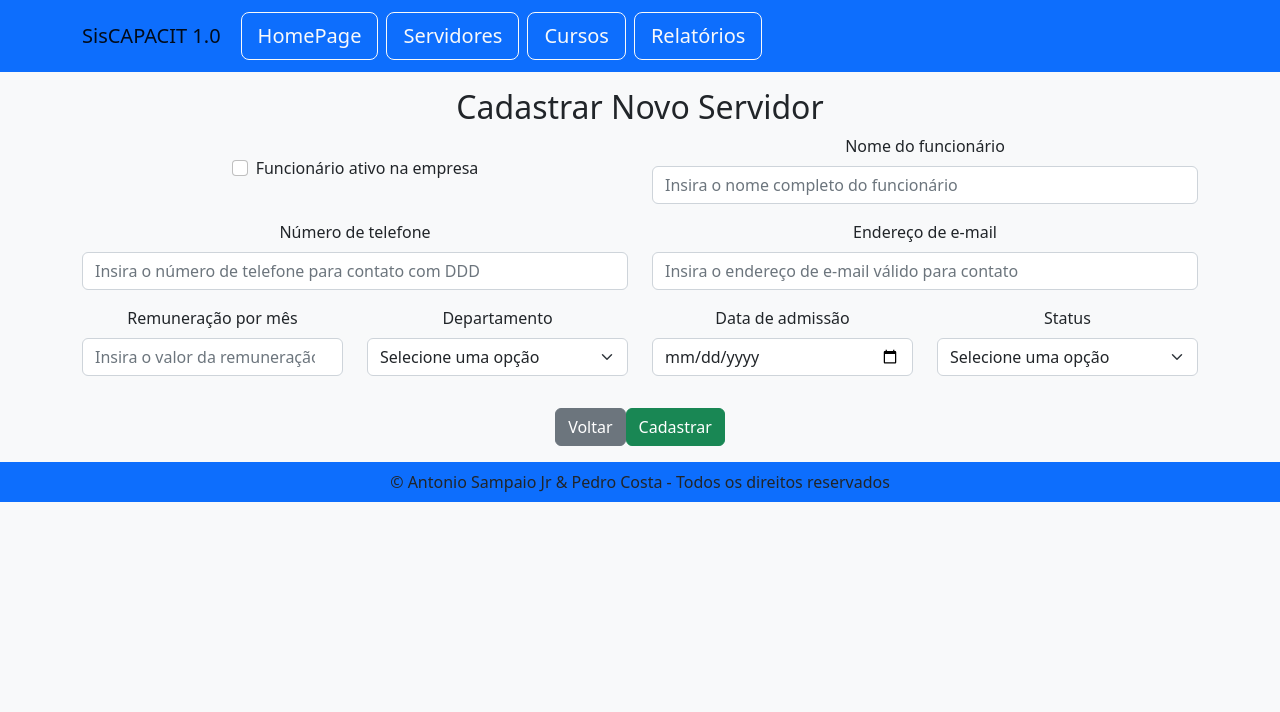
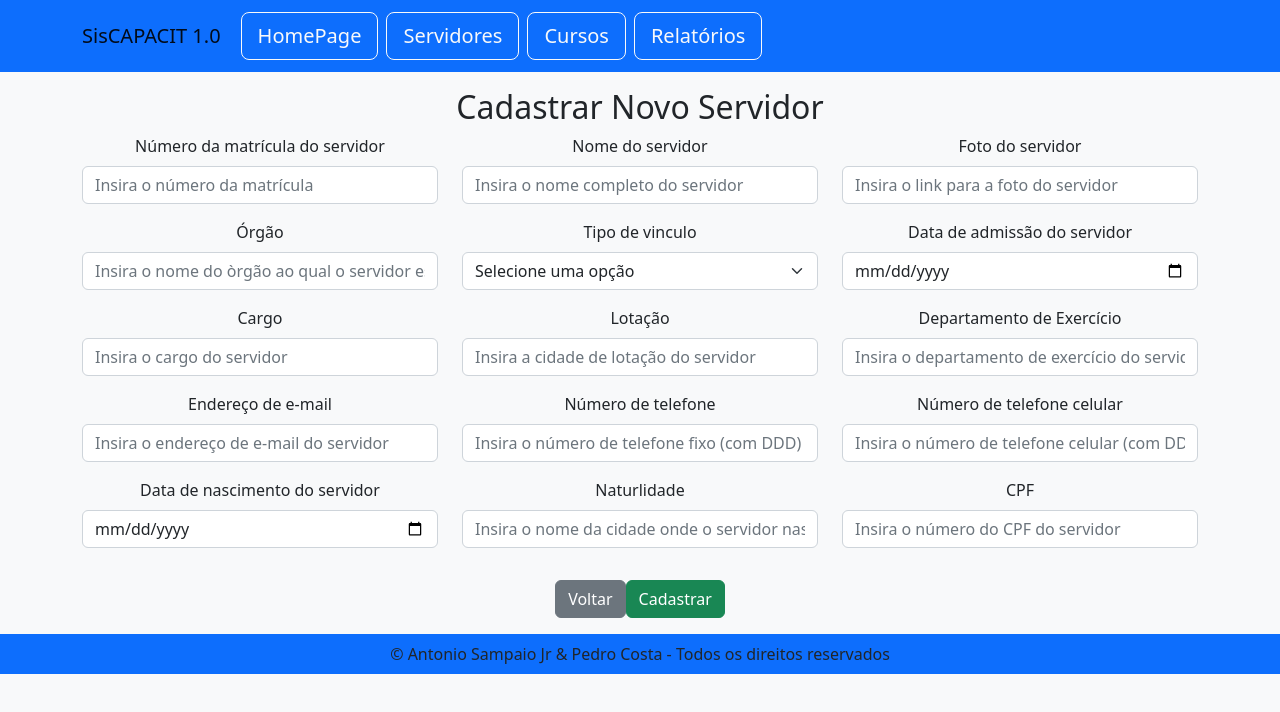
Before and after one commit to antonio-sampaio-jr/siscapacit, a React (Create React App) app: page /cadastrarServidor in a window 1280 px wide. Shown: the top 712 px of the page. Built offline with nearby package versions, Linux system fonts and the light colour scheme.

Commit message:
Pedro 21/11/2022 15:25

```diff
--- a/src/App.js
+++ b/src/App.js
@@ -1,14 +1,14 @@
-import 'bootstrap/dist/css/bootstrap.min.css';
-import './App.css';
-import { Route, Routes } from 'react-router-dom';
-import HomePage from './pages/HomePage'
-import NavigationBar from './components/NavigationBar/NavigationBar';
-import { useState } from 'react';
-import Footer from './components/Footer/Footer';
-import ErrorPage from './pages/ErrorPage';
-import GovEmployeeList from './components/GovEmployee/GovEmployeeList/GovEmployeeList';
-import GovEmployeeDetails from './components/GovEmployee/GovEmployeeDetails/GovEmployeeDetails';
-import AddGovEmployee from './components/GovEmployee/AddGovEmployee/AddGovEmployee';
+import "bootstrap/dist/css/bootstrap.min.css";
+import "./App.css";
+import { Route, Routes } from "react-router-dom";
+import HomePage from "./pages/HomePage";
+import NavigationBar from "./components/NavigationBar/NavigationBar";
+import { useState } from "react";
+import Footer from "./components/Footer/Footer";
+import ErrorPage from "./pages/ErrorPage";
+import GovEmployeeList from "./components/GovEmployee/GovEmployeeList/GovEmployeeList";
+import GovEmployeeDetails from "./components/GovEmployee/GovEmployeeDetails/GovEmployeeDetails";
+import AddGovEmployee from "./components/GovEmployee/AddGovEmployee/AddGovEmployee";
 
 function App() {
   const apiURL = "https://ironrest.cyclic.app/servidorespublicos";
@@ -21,19 +21,36 @@ function App() {
     vinculo: "",
     cargo: "",
     lotacao: "",
+    exercicio: "",
     email: "",
-    telefone:""
-  })
+    telefone: "",
+    celular: "",
+    dataAdmissao: "",
+    cpf: "",
+    dataNascimento: "",
+    Naturalidde: "",
+  });
 
   return (
-    <div className="App bg-light" style={{ height:'100vh'}}>
+    <div className="App bg-light" style={{ height: "100vh" }}>
       <NavigationBar />
       <Routes>
-        <Route path="/" element={ <HomePage /> } />
-        <Route path="/listarServidores" element={ <GovEmployeeList apiURL={ apiURL } /> } />
-        <Route path="/listarServidor/:id" element={ <GovEmployeeDetails apiURL={ apiURL } /> } />
-        <Route path="/cadastrarServidor" element={ <AddGovEmployee apiURL={ apiURL } form={ form } setForm={ setForm } /> } />
-        <Route path="*" element={ <ErrorPage /> } />
+        <Route path="/" element={<HomePage />} />
+        <Route
+          path="/listarServidores"
+          element={<GovEmployeeList apiURL={apiURL} />}
+        />
+        <Route
+          path="/listarServidor/:id"
+          element={<GovEmployeeDetails apiURL={apiURL} />}
+        />
+        <Route
+          path="/cadastrarServidor"
+          element={
+            <AddGovEmployee apiURL={apiURL} form={form} setForm={setForm} />
+          }
+        />
+        <Route path="*" element={<ErrorPage />} />
       </Routes>
       <Footer />
     </div>
--- a/src/components/GovEmployee/AddGovEmployee/AddGovEmployee.js
+++ b/src/components/GovEmployee/AddGovEmployee/AddGovEmployee.js
@@ -1,59 +1,66 @@
-import axios from "axios"
-import { Button, Col, Container, Form, Row } from "react-bootstrap"
-import { useNavigate } from "react-router-dom"
+import axios from "axios";
+import { Button, Col, Container, Form, Row } from "react-bootstrap";
+import { useNavigate } from "react-router-dom";
 
 function AddGovEmployee({ apiURL, form, setForm }) {
-    const navigate = useNavigate()
+  const navigate = useNavigate();
 
   const handleChange = (e) => {
-        // monitoramento do checkbox
-        if(e.target.name === "active") {
-            setForm({...form, active: e.target.checked})
-            return
-        }
-
     //monitoramento dos inputs
-        setForm({...form, [e.target.name]: e.target.value})
-    }
+    setForm({ ...form, [e.target.name]: e.target.value });
+  };
 
   const handleSubmit = async (e) => {
-        e.preventDefault()
+    e.preventDefault();
 
     try {
       // requisição axios.post
-            await axios.post(apiURL, form)
+      await axios.post(apiURL, form);
       // navegação para a página de funcionários
-            navigate("/listarServidores")
+      navigate("/listarServidores");
     } catch (error) {
-            console.log(error)
+      console.log(error);
     }
-    }
+  };
 
   return (
     <Container>
       <p />
       <h2>Cadastrar Novo Servidor</h2>
-            <Form onSubmit={ handleSubmit }>
+      <Form onSubmit={handleSubmit}>
         <Row>
-                    <Col className="d-flex justify-content-center align-items-center">
+          <Col>
             <Form.Group className="mb-3">
-                            <Form.Check
-                                type="checkbox"
-                                label="Funcionário ativo na empresa"
-                                name="active"
+              <Form.Label>Número da matrícula do servidor</Form.Label>
+              <Form.Control
+                type="text"
+                placeholder="Insira o número da matrícula"
+                name="matricula"
+                value={form.matricula}
                 onChange={handleChange}
-                                checked={form.active}
               />
             </Form.Group>
           </Col>
           <Col>
             <Form.Group className="mb-3">
-                            <Form.Label>Nome do funcionário</Form.Label>
+              <Form.Label>Nome do servidor</Form.Label>
               <Form.Control
                 type="text"
-                                placeholder="Insira o nome completo do funcionário"
-                                name="name"
-                                value={form.name}
+                placeholder="Insira o nome completo do servidor"
+                name="nome"
+                value={form.nome}
+                onChange={handleChange}
+              />
+            </Form.Group>
+          </Col>
+          <Col>
+            <Form.Group className="mb-3">
+              <Form.Label>Foto do servidor</Form.Label>
+              <Form.Control
+                type="text"
+                placeholder="Insira o link para a foto do servidor"
+                name="foto"
+                value={form.foto}
                 onChange={handleChange}
               />
             </Form.Group>
@@ -62,24 +69,35 @@ function AddGovEmployee({ apiURL, form, setForm }) {
         <Row>
           <Col>
             <Form.Group className="mb-3">
-                            <Form.Label>Número de telefone</Form.Label>
+              <Form.Label>Órgão</Form.Label>
               <Form.Control
                 type="text"
-                                placeholder="Insira o número de telefone para contato com DDD"
-                                name="phone"
-                                value={form.phone}
+                placeholder="Insira o nome do òrgão ao qual o servidor está vinculado"
+                name="orgao"
+                value={form.orgao}
                 onChange={handleChange}
               />
             </Form.Group>
           </Col>
           <Col>
-                        <Form.Group className="mb-3">
-                            <Form.Label>Endereço de e-mail</Form.Label>
+            <Form.Group>
+              <Form.Label>Tipo de vinculo</Form.Label>
+              <Form.Select name="vinculo" onChange={handleChange}>
+                <option value="0">Selecione uma opção</option>
+                <option value="Estatutário">Estatutário</option>
+                <option value="Comissionado">Comissionado</option>
+                <option value="Terceirizado">Terceirizado</option>
+                <option value="Estagiário">Estagiário</option>
+              </Form.Select>
+            </Form.Group>
+          </Col>
+          <Col>
+            <Form.Group>
+              <Form.Label>Data de admissão do servidor</Form.Label>
               <Form.Control
-                                type="email"
-                                placeholder="Insira o endereço de e-mail válido para contato"
-                                name="email"
-                                value={form.email}
+                type="date"
+                name="dataAdmissao"
+                value={form.dataAdmissao}
                 onChange={handleChange}
               />
             </Form.Group>
@@ -88,61 +106,127 @@ function AddGovEmployee({ apiURL, form, setForm }) {
         <Row>
           <Col>
             <Form.Group className="mb-3">
-                            <Form.Label>Remuneração por mês</Form.Label>
+              <Form.Label>Cargo</Form.Label>
               <Form.Control
-                                type="number"
-                                placeholder="Insira o valor da remuneração mensal"
-                                name="salary"
-                                value={form.salary}
+                type="text"
+                placeholder="Insira o cargo do servidor"
+                name="cargo"
+                value={form.cargo}
                 onChange={handleChange}
               />
             </Form.Group>
           </Col>
           <Col>
-                        <Form.Group>
-                            <Form.Label>Departamento</Form.Label>
-                            <Form.Select name="department" onChange={handleChange}>
-                                <option value="0">Selecione uma opção</option>
-                                <option value="People">People</option>
-                                <option value="Front-end">Front-end</option>
-                                <option value="Back-end">Back-end</option>
-                                <option value="Mobile">Mobile</option>
-                                <option value="Financeiro">Financeiro</option>
-                                <option value="Marketing">Marketing</option>
-                            </Form.Select>
-                        </Form.Group>
-                    </Col>
-                    <Col>
-                        <Form.Group>
-                            <Form.Label>Data de admissão</Form.Label>
+            <Form.Group className="mb-3">
+              <Form.Label>Lotação</Form.Label>
               <Form.Control
-                                type="date"
-                                name="admissionDate"
-                                value={form.admissionDate}
+                type="text"
+                placeholder="Insira a cidade de lotação do servidor"
+                name="lotacao"
+                value={form.lotacao}
                 onChange={handleChange}
               />
             </Form.Group>
           </Col>
           <Col>
+            <Form.Group className="mb-3">
+              <Form.Label>Departamento de Exercício</Form.Label>
+              <Form.Control
+                type="text"
+                placeholder="Insira o departamento de exercício do servidor"
+                name="exercicio"
+                value={form.exercicio}
+                onChange={handleChange}
+              />
+            </Form.Group>
+          </Col>
+        </Row>
+        <Row>
+          <Col>
+            <Form.Group className="mb-3">
+              <Form.Label>Endereço de e-mail</Form.Label>
+              <Form.Control
+                type="email"
+                placeholder="Insira o endereço de e-mail do servidor"
+                name="email"
+                value={form.email}
+                onChange={handleChange}
+              />
+            </Form.Group>
+          </Col>
+          <Col>
+            <Form.Group className="mb-3">
+              <Form.Label>Número de telefone</Form.Label>
+              <Form.Control
+                type="text"
+                placeholder="Insira o número de telefone fixo (com DDD)"
+                name="telefone"
+                value={form.telefone}
+                onChange={handleChange}
+              />
+            </Form.Group>
+          </Col>
+          <Col>
+            <Form.Group className="mb-3">
+              <Form.Label>Número de telefone celular</Form.Label>
+              <Form.Control
+                type="text"
+                placeholder="Insira o número de telefone celular (com DDD)"
+                name="celular"
+                value={form.celular}
+                onChange={handleChange}
+              />
+            </Form.Group>
+          </Col>
+        </Row>
+        <Row>
+          <Col>
             <Form.Group>
-                            <Form.Label>Status</Form.Label>
-                            <Form.Select name="status" onChange={handleChange}>
-                                <option value="0">Selecione uma opção</option>
-                                <option value="Disponível">Disponível</option>
-                                <option value="Alocado">Alocado</option>
-                                <option value="De Férias">De Férias</option>
-                                <option value="De Licença">De Licença</option>
-                            </Form.Select>
+              <Form.Label>Data de nascimento do servidor</Form.Label>
+              <Form.Control
+                type="date"
+                name="dataNascimento"
+                value={form.dataNascimento}
+                onChange={handleChange}
+              />
+            </Form.Group>
+          </Col>
+          <Col>
+            <Form.Group className="mb-3">
+              <Form.Label>Naturlidade</Form.Label>
+              <Form.Control
+                type="text"
+                placeholder="Insira o nome da cidade onde o servidor nasceu"
+                name="Naturalidade"
+                value={form.Naturalidade}
+                onChange={handleChange}
+              />
+            </Form.Group>
+          </Col>
+          <Col>
+            <Form.Group className="mb-3">
+              <Form.Label>CPF</Form.Label>
+              <Form.Control
+                type="text"
+                placeholder="Insira o número do CPF do servidor"
+                name="cpf"
+                value={form.cpf}
+                onChange={handleChange}
+              />
             </Form.Group>
           </Col>
         </Row>
         <p />
-                <Button variant="secondary" onClick={() => navigate(-1)}>Voltar</Button>
-                <Button variant="success" type="submit">Cadastrar</Button>
+        <Button variant="secondary" onClick={() => navigate(-1)}>
+          Voltar
+        </Button>
+        <Button variant="success" type="submit">
+          Cadastrar
+        </Button>
         <p />
       </Form>
     </Container>
-    )
+  );
 }
 
 export default AddGovEmployee;
```
Lines whose indentation alone changed are shown as unchanged.
